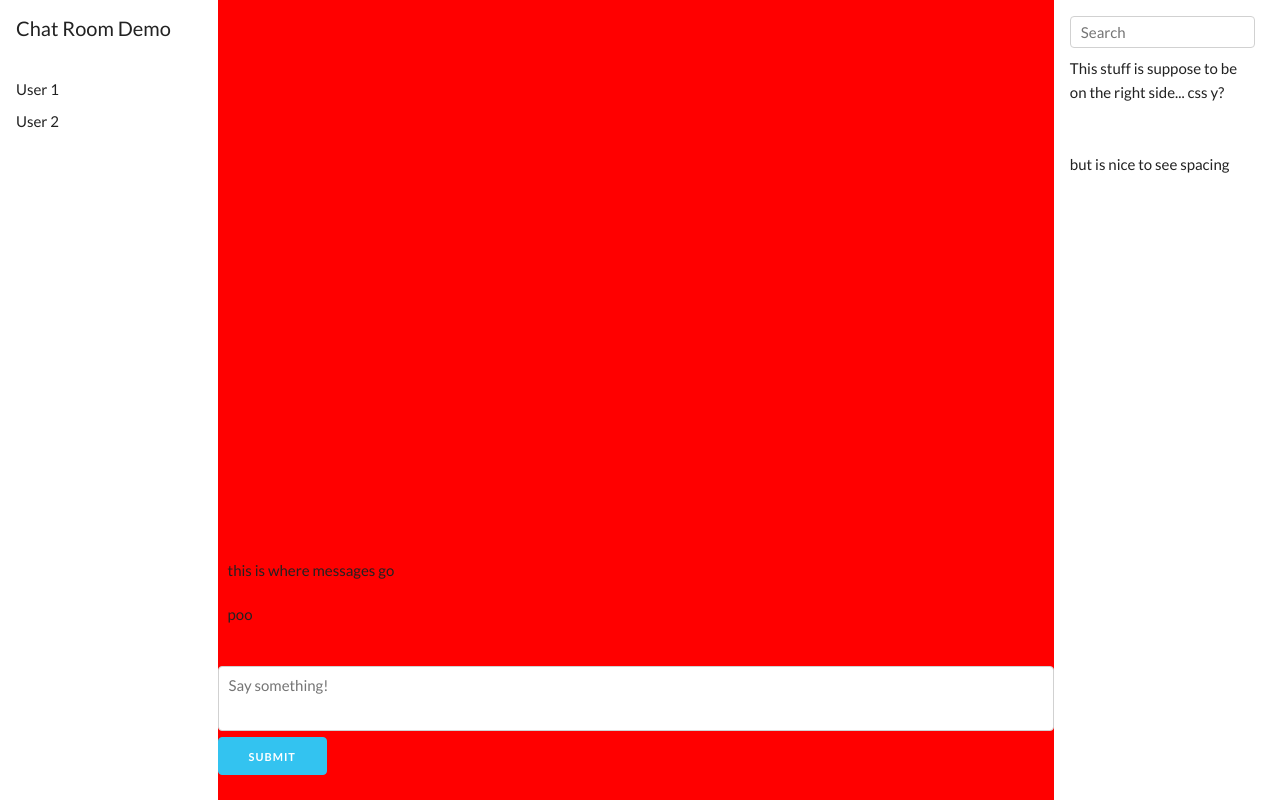
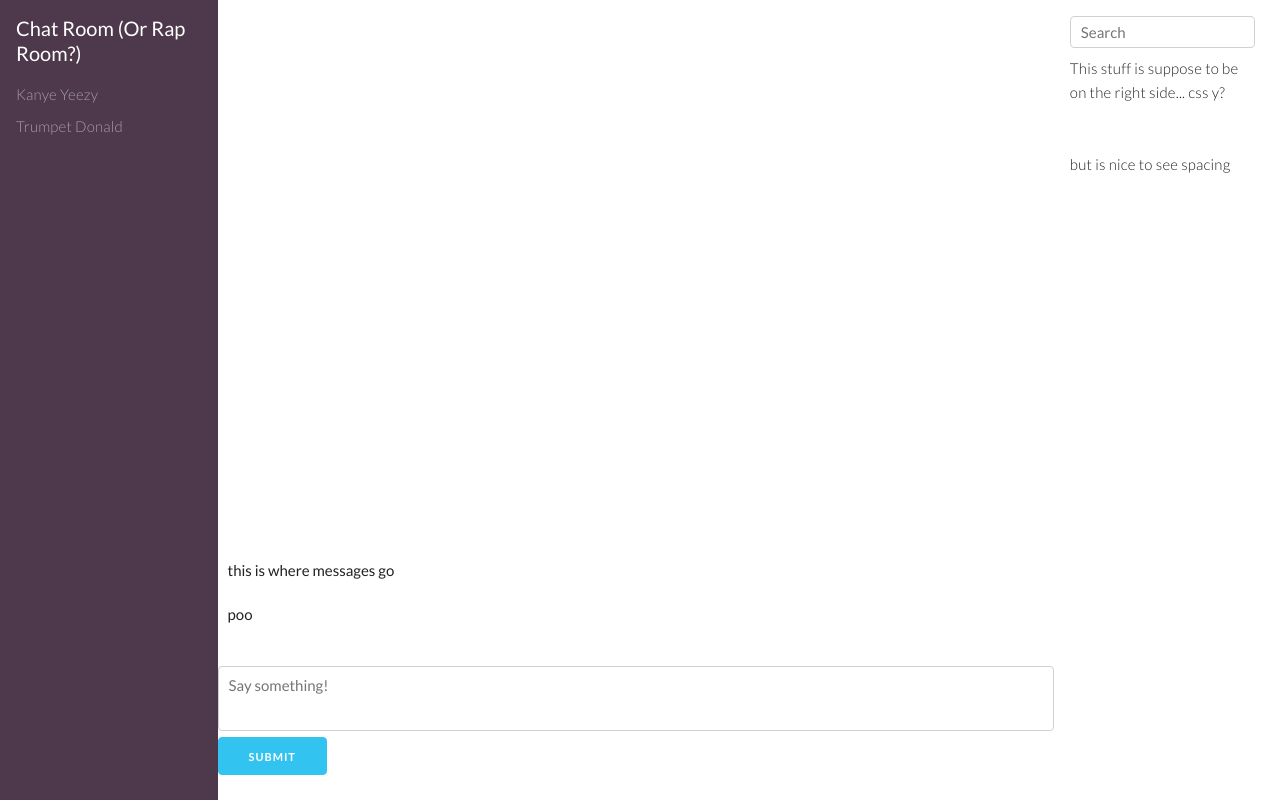
Before and after one commit to kelseyll/websockets_webapps_workshop, a website: page app/index.html in a window 1280 px wide. Drawn offline with nearby package versions, Linux system fonts and the light colour scheme; files that its build step writes are made by us from their sources.

Commit message:
Add colors and dat style yee

```diff
--- a/app/index.html
+++ b/app/index.html
@@ -15,9 +15,9 @@
 	<div class="container">
 			<div class="user-column two columns">
 				<div id="users">
-					<h2>Chat Room Demo</h2>
-					<p><img src="">User 1</p>
-					<p>User 2</p>
+					<h2>Chat Room (Or Rap Room?)</h2>
+					<p>Kanye Yeezy</p>
+					<p>Trumpet Donald</p>
 				</div>
 			</div>
 		<div class="row">
--- a/app/public/index.css
+++ b/app/public/index.css
@@ -7,15 +7,18 @@ li {
 }
 p {
 	margin: 8px 0;
+	font-weight: 200;
+	letter-spacing: 0.2px;
 }
 textarea {
 	resize: none;
 	overflow: hidden;
 }
 h2 {
+	margin: 0;
 	font-size: 2rem;
 	letter-spacing: 0.01px;
-	padding: 16px 0;
+	padding: 16px 0 8px 0;
 	font-weight: 400;
 }
 /*Account for no left margin on user-column*/
@@ -24,10 +27,15 @@ h2 {
 }
 .user-column {
 	padding: 0 16px;
+	background-color: #4D394B;
+	color: #fff;
+	height: 100vh;
+}
+.user-column p {
+	color: rgba(255,255,255,0.5);
 }
 .message-column {
 	height: 100vh;
-	background-color: red;
 	display: flex;
 	flex-direction: column;
 	justify-content: flex-end;
```
